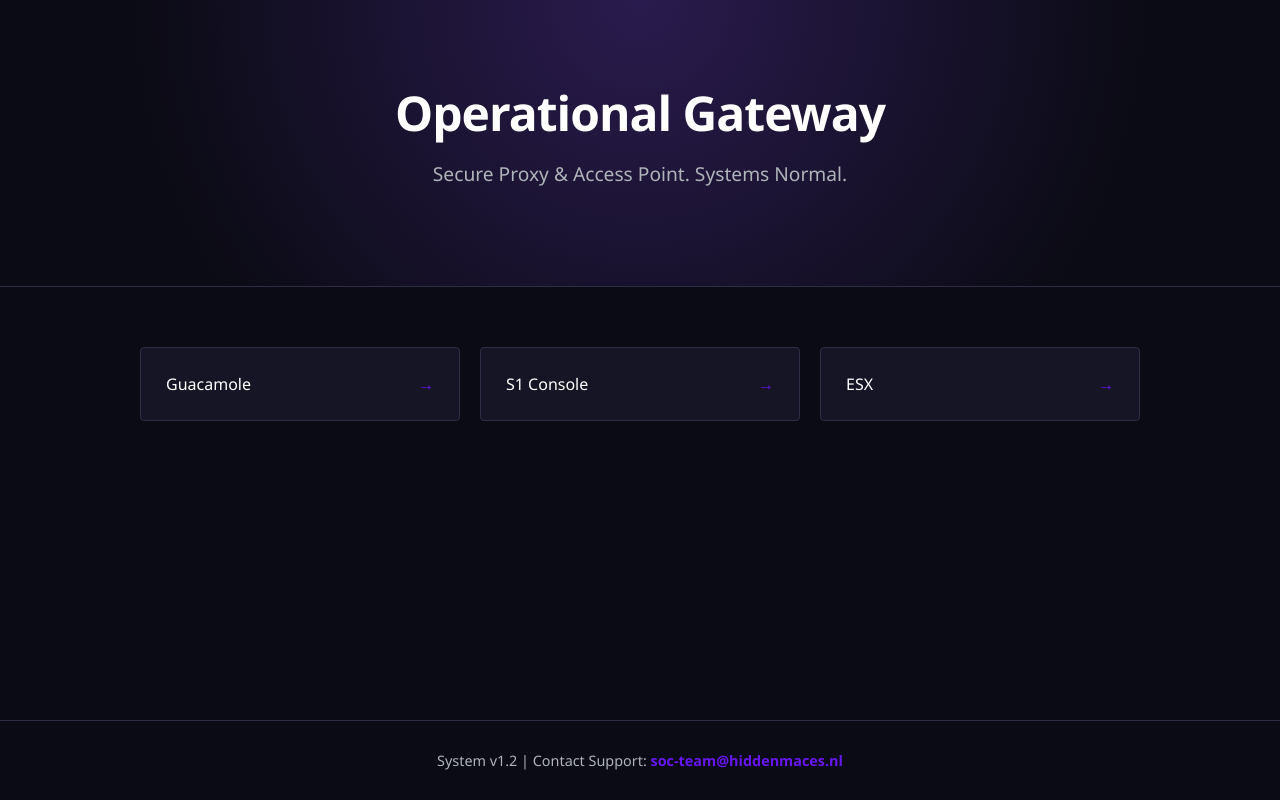
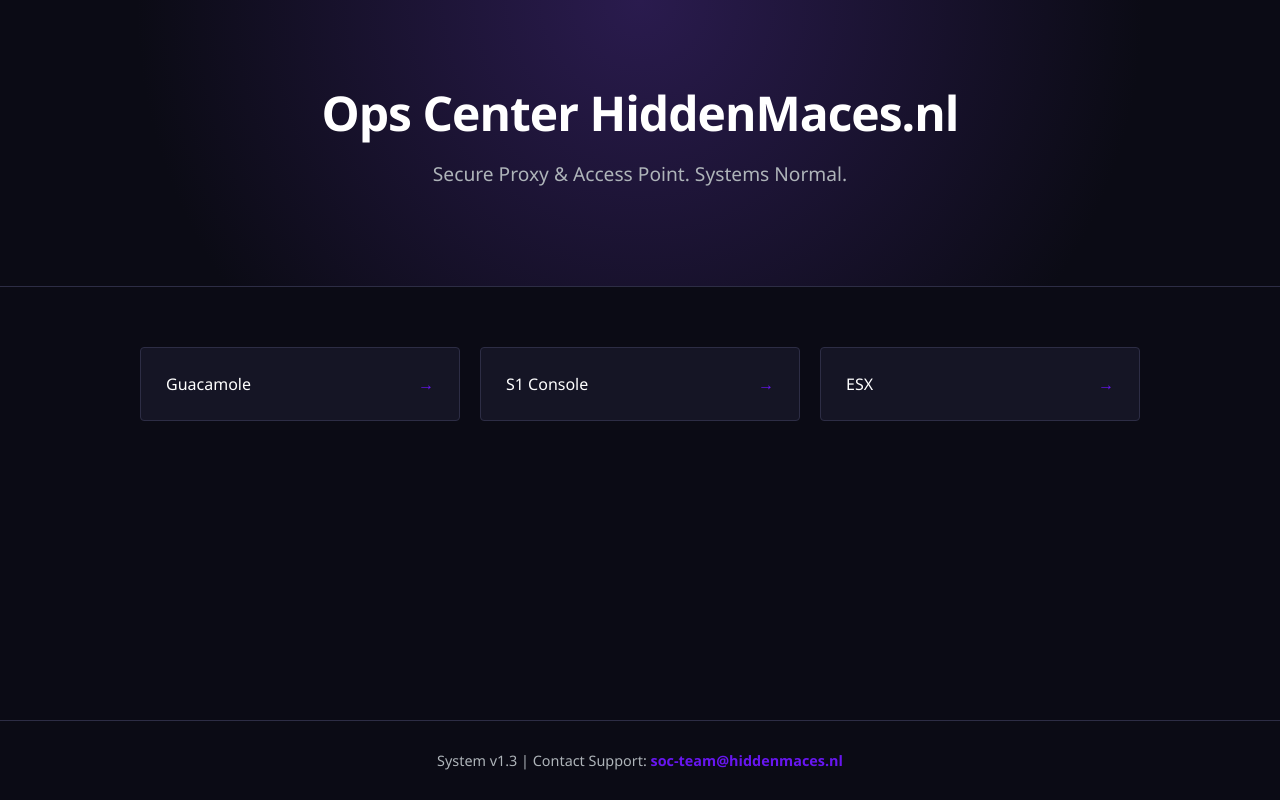
Before and after one commit to HiddenMaces/RemoteAccessWeb, a plain HTML site: page website/html/index.html in a window 1280 px wide. Drawn offline with Linux system fonts and the light colour scheme.

Commit message:
also title on page

```diff
--- a/website/html/index.html
+++ b/website/html/index.html
@@ -5,7 +5,6 @@
     <meta name="viewport" content="width=device-width, initial-scale=1.0">
     <title>Loading Gateway...</title>
     <style>
-        /* SentinelOne Inspired Theme */
         :root {
             --bg-dark: #0b0b15;
             --bg-panel: #151525;
@@ -29,6 +28,7 @@
             background: radial-gradient(circle at top center, #2a1b4e 0%, var(--bg-dark) 70%);
             border-bottom: 1px solid #2d2d45;
         }
+        /* Added ID for JS targeting */
         .hero h1 { font-size: 3rem; margin: 0; letter-spacing: -1px; }
         .hero p { color: var(--text-gray); font-size: 1.2rem; margin-top: 15px; }
 
@@ -64,7 +64,7 @@
 
         /* Footer */
         footer {
-            margin-top: auto; /* Pushes footer to bottom */
+            margin-top: auto;
             padding: 30px;
             color: var(--text-gray);
             font-size: 0.9rem;
@@ -85,7 +85,7 @@
 <body>
 
     <div class="hero">
-        <h1>Operational Gateway</h1>
+        <h1 id="page-title">Operational Gateway</h1>
         <p>Secure Proxy & Access Point. Systems Normal.</p>
     </div>
 
@@ -93,11 +93,10 @@
         </div>
 
     <footer>
-        System v1.2 | Contact Support: <a id="dynamic-email" class="footer-link" href="#">Loading...</a>
+        System v1.3 | Contact Support: <a id="dynamic-email" class="footer-link" href="#">Loading...</a>
     </footer>
 
     <script>
-        // Fetch the text file from the server
         fetch('links.txt')
             .then(response => response.text())
             .then(text => {
@@ -106,12 +105,19 @@
 
                 lines.forEach(line => {
                     const cleanLine = line.trim();
-                    if (!cleanLine) return; // Skip empty lines
+                    if (!cleanLine) return;
 
-                    // 1. Check for TITLE
+                    // 1. Check for TITLE (Updates Tab Name AND Page Header)
                     if (cleanLine.startsWith('title=')) {
                         const newTitle = cleanLine.replace('title=', '').trim();
+
+                        // Set Browser Tab
                         document.title = newTitle;
+
+                        // Set Page H1
+                        const h1 = document.getElementById('page-title');
+                        if (h1) h1.innerText = newTitle;
+
                         return;
                     }
 
@@ -119,12 +125,14 @@
                     if (cleanLine.startsWith('email=')) {
                         const email = cleanLine.replace('email=', '').trim();
                         const emailEl = document.getElementById('dynamic-email');
-                        emailEl.innerText = email;
-                        emailEl.href = 'mailto:' + email;
+                        if (emailEl) {
+                            emailEl.innerText = email;
+                            emailEl.href = 'mailto:' + email;
+                        }
                         return;
                     }
 
-                    // 3. Render BUTTONS (if line has a comma)
+                    // 3. Render BUTTONS
                     const parts = cleanLine.split(',');
                     if (parts.length >= 2) {
                         const title = parts[0].trim();
```
